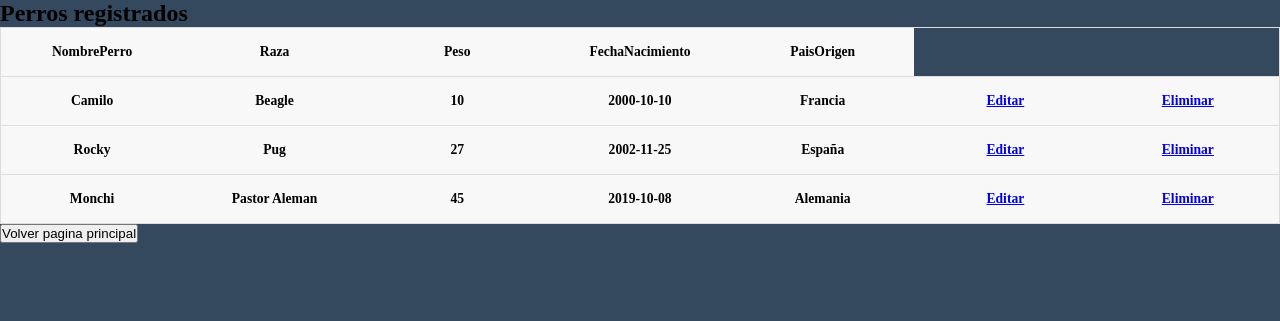
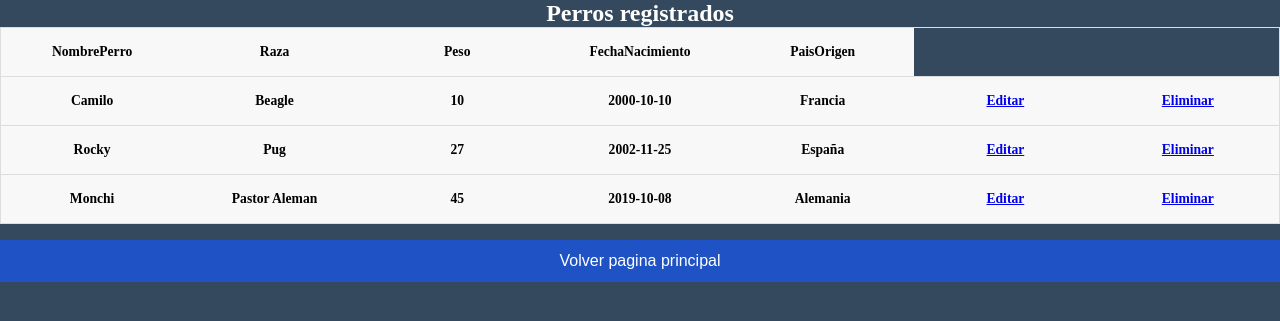
Before and after one commit to xballes/Proyecto0SGSSI, a PHP site: page /lista.php in a window 1280 px wide. Shown: the top 321 px of the page. Run offline with PHP 8.4, Linux system fonts and the light colour scheme; the visitor is signed in with stand-in values (Sample User, id 1); data comes from the database, SQL or seed files in the repository; data that the repository does not hold is empty.

Commit message:
Cambios diseño listas

```diff
--- a/app/formularios.css
+++ b/app/formularios.css
@@ -77,7 +77,7 @@
   background-color:forestgreen;
   color: #fff
 }
-.listaperros table{
+.lista table{
 border: 1px solid #ccc;
 border-collapse: collapse;
 margin: 0;
@@ -97,3 +97,8 @@ table th{
 text-align: center;
 font-size: .85em;
 }
+
+h2{
+  color:white;
+  text-align:center;
+}
--- a/app/lista.php
+++ b/app/lista.php
@@ -30,7 +30,7 @@ $lista=mysqli_query($conectar,$listaperros);
     <meta charset="UTF-8">
     <meta http-equiv="X-UA-Compatible" content="IE=edge">
     <meta name="viewport" content="width=device-width, initial-scale=1.0">
-    <link rel="stylesheet" href="formularios.css">
+    <link rel="stylesheet" href="listas.css">
     <title>Lista de Perros Registrados</title>
 </head>
 <script>
--- /dev/null
+++ b/app/listas.css
@@ -0,0 +1,45 @@
+* {
+    margin: 0;
+    padding: 0;
+    box-sizing: border-box;
+  }
+
+body {
+    background-color:#34495e;
+  }
+
+.listaperros table{
+    border: 1px solid #ccc;
+    border-collapse: collapse;
+    margin: 0;
+    padding: 0;
+    width: 100%;
+    table-layout: fixed;
+  }
+
+  table tr {
+    background-color: #f8f8f8;
+    border: 1px solid #ddd;
+    padding: 4px;
+  }
+
+  table th{
+    padding: 16px;
+    text-align: center;
+    font-size: .85em;
+  }
+
+h2{
+    color:white;
+    text-align:center;
+}
+
+.botones { /*Los botones del formulario*/
+    width: 100%;
+    background: #1f53c5;
+    border: none;
+    padding: 12px;
+    color: white;
+    margin: 16px 0;
+    font-size: 16px;
+  }
```
Lines whose indentation alone changed are shown as unchanged.
